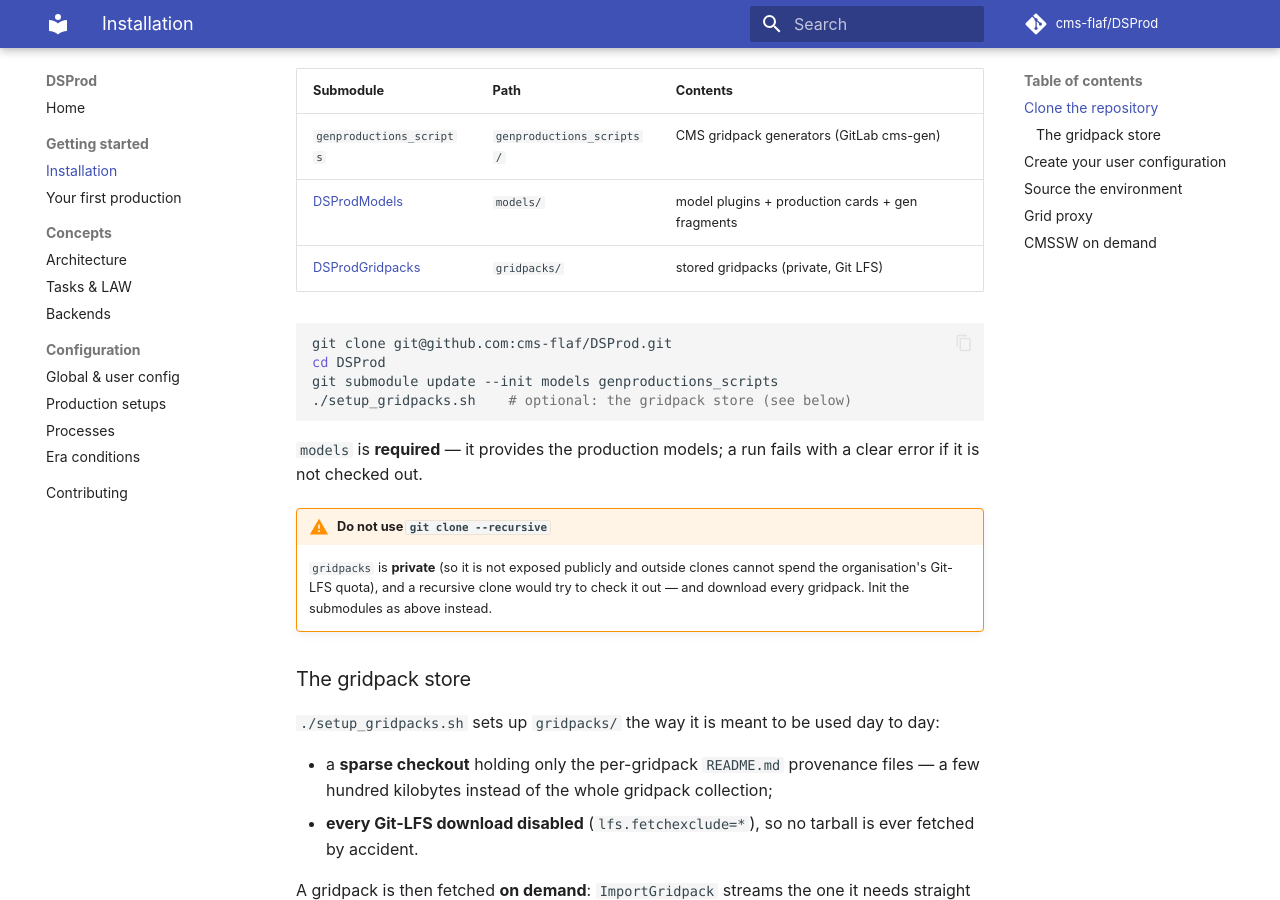
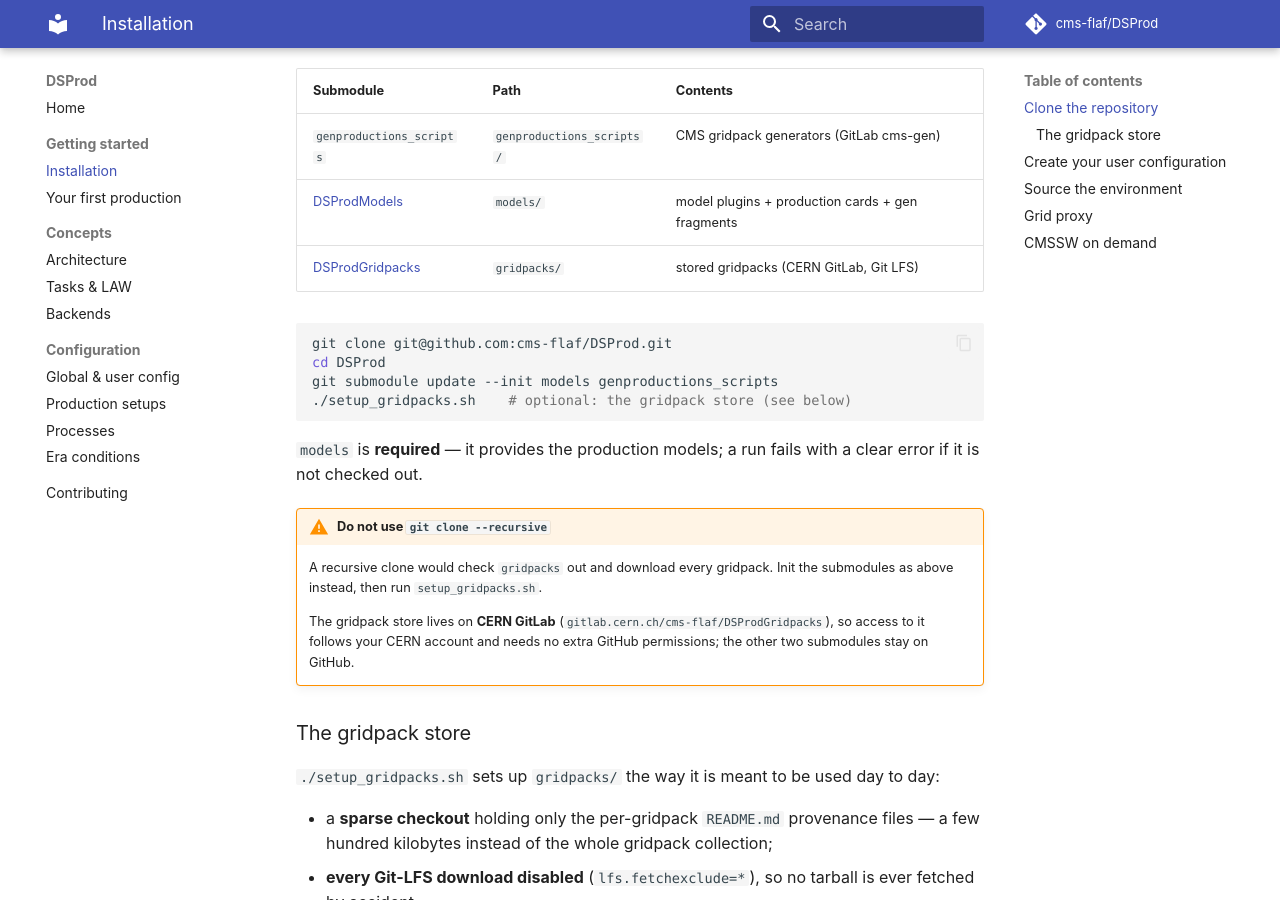
Before and after one commit to cms-flaf/DSProd, an MkDocs documentation site: the page built from docs/getting-started/installation.md, in a window 1280 px wide and 900 px high, scrolled down 321 px. Built offline with MkDocs 1.6.1 and Material for MkDocs 9.7.7, drawn with Linux system fonts in a browser that asks for light colours; comment, search, counter and statistics services are not loaded.

Commit message:
host the gridpack store on CERN GitLab; point submodules at the merged models and gridpacks

````diff
--- a/docs/getting-started/installation.md
+++ b/docs/getting-started/installation.md
@@ -11,7 +11,7 @@ DSProd uses three submodules:
 |---|---|---|
 | `genproductions_scripts` | `genproductions_scripts/` | CMS gridpack generators (GitLab cms-gen) |
 | [DSProdModels](https://github.com/cms-flaf/DSProdModels) | `models/` | model plugins + production cards + gen fragments |
-| [DSProdGridpacks](https://github.com/cms-flaf/DSProdGridpacks) | `gridpacks/` | stored gridpacks (private, Git LFS) |
+| [DSProdGridpacks](https://gitlab.cern.ch/cms-flaf/DSProdGridpacks) | `gridpacks/` | stored gridpacks (CERN GitLab, Git LFS) |
 
 ```bash
 git clone git@github.com:cms-flaf/DSProd.git
@@ -24,9 +24,12 @@ git submodule update --init models genproductions_scripts
 is not checked out.
 
 !!! warning "Do not use `git clone --recursive`"
-    `gridpacks` is **private** (so it is not exposed publicly and outside clones cannot spend the
-    organisation's Git-LFS quota), and a recursive clone would try to check it out — and download
-    every gridpack. Init the submodules as above instead.
+    A recursive clone would check `gridpacks` out and download every gridpack. Init the submodules
+    as above instead, then run `setup_gridpacks.sh`.
+
+    The gridpack store lives on **CERN GitLab** (`gitlab.cern.ch/cms-flaf/DSProdGridpacks`), so
+    access to it follows your CERN account and needs no extra GitHub permissions; the other two
+    submodules stay on GitHub.
 
 ### The gridpack store
 
````
Also changed, not shown: docs/concepts/architecture.md (+3 -3 lines), docs/concepts/tasks.md (+2 -2 lines), docs/configuration/processes.md (+1 -1 lines), docs/configuration/prod-setups.md (+1 -1 lines), .gitmodules, 1 other file.
